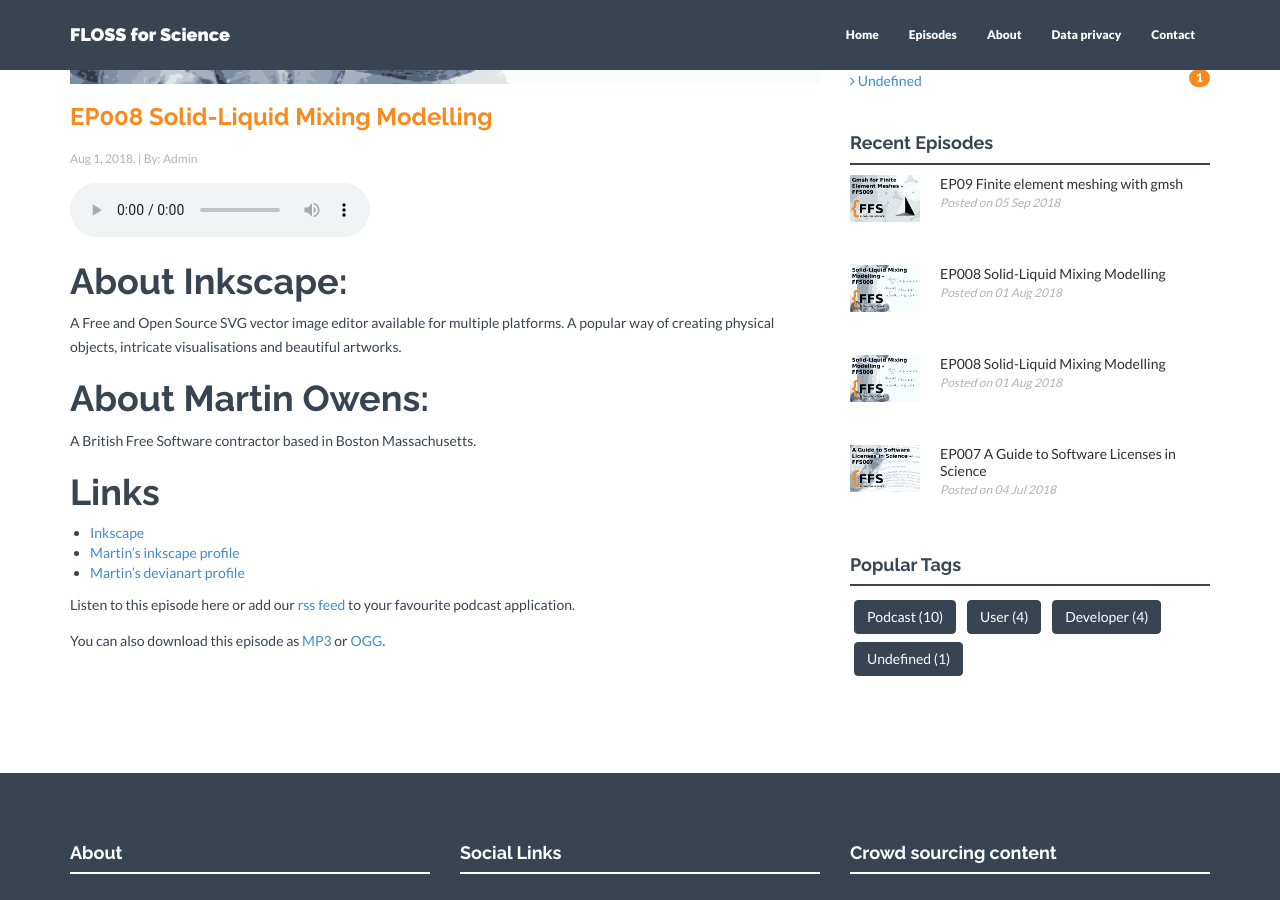
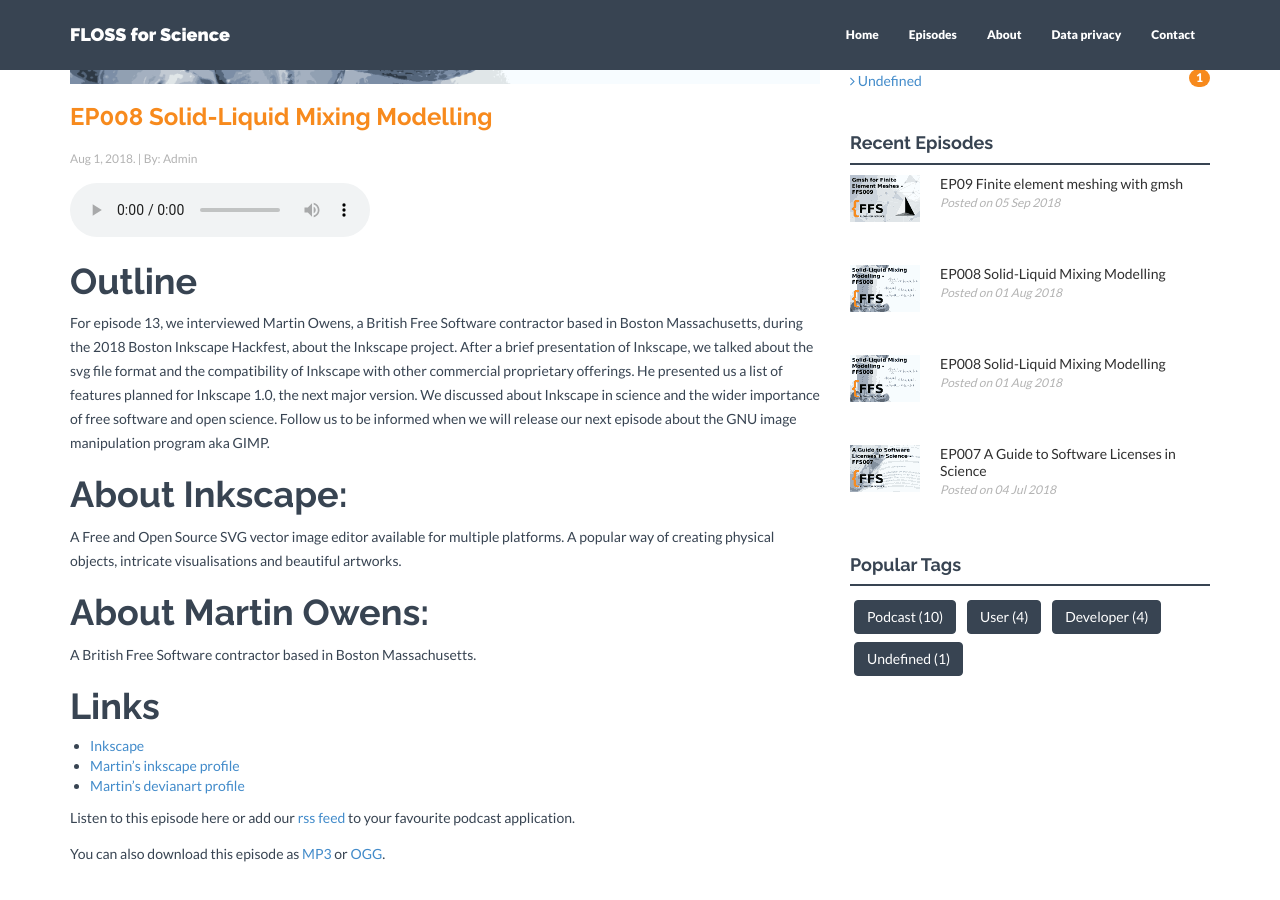
Before and after one commit to FLOSSforScience/FLOSSforScience.github.io, a Jekyll site: the page built from _posts/2019-01-01-season-2-episode-1.markdown, in a window 1280 px wide and 900 px high, scrolled down 672 px. Built offline with Jekyll 4.4.1, drawn with Linux system fonts in a browser that asks for light colours; nearby versions of some CDN libraries.

Commit message:
Updated the description and outline for FFS013

```diff
--- a/_posts/2019-01-01-season-2-episode-1.markdown
+++ b/_posts/2019-01-01-season-2-episode-1.markdown
@@ -38,7 +38,7 @@
 podcast_subtitle: An interview with Bruno Blais
 #Description of the podcast
 podcast_description: |
-  For episode 8, we interviewed Bruno Blais about his utilization of open source software in his research about solid-liquid mixing. We started our conversation by talking about the different kinds of software packages he uses in his simulation workflow. We then asked him why and when he has decided to use FLOSS tools in is research. Following that, we talked about his philosophical and practical reasons to use FLOSS. He then shared with us how he contributes to the software he is using in his daily research. Finally, we talked with him about the significance of FLOSS for the openness of science and how it affects the society as a whole. This episode is the first of series about computer simulations. Follow us to be informed when we will release our next episode about the open source meshing tool GMSH.
+  For episode 13, we interviewed Martin Owens, a British Free Software contractor based in Boston Massachusetts, during the 2018 Boston Inkscape Hackfest, about the Inkscape project. After a brief presentation of Inkscape, we talked about the svg file format and the compatibility of Inkscape with other commercial proprietary offerings. He presented us a list of features planned for Inkscape 1.0, the next major version. We discussed about Inkscape in science and the wider importance of free software and open science. Follow us to be informed when we will release our next episode about the GNU image manipulation program aka GIMP.
 ---
 
 <audio controls>
@@ -47,13 +47,13 @@
 Your browser does not support the audio element.
 </audio>
 
+# Outline
+
+For episode 13, we interviewed Martin Owens, a British Free Software contractor based in Boston Massachusetts, during the 2018 Boston Inkscape Hackfest, about the Inkscape project. After a brief presentation of Inkscape, we talked about the svg file format and the compatibility of Inkscape with other commercial proprietary offerings. He presented us a list of features planned for Inkscape 1.0, the next major version. We discussed about Inkscape in science and the wider importance of free software and open science. Follow us to be informed when we will release our next episode about the GNU image manipulation program aka GIMP.
+
 # About Inkscape:
 
-A Free and Open Source SVG vector image editor available for
-multiple platforms. A popular way of creating physical objects,
-intricate visualisations and beautiful artworks.
-
-
+A Free and Open Source SVG vector image editor available for multiple platforms. A popular way of creating physical objects, intricate visualisations and beautiful artworks.
 
 # About Martin Owens:
 
```
